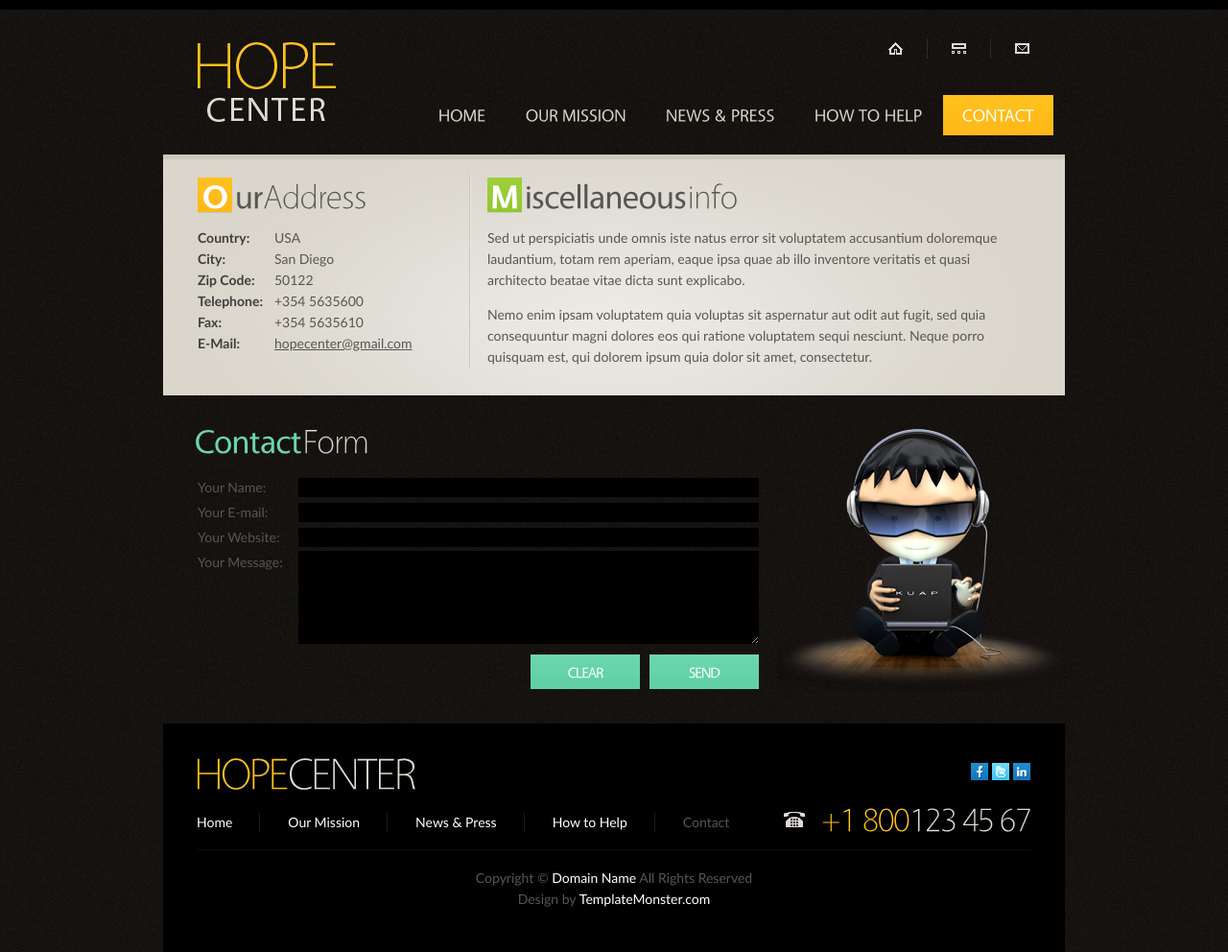
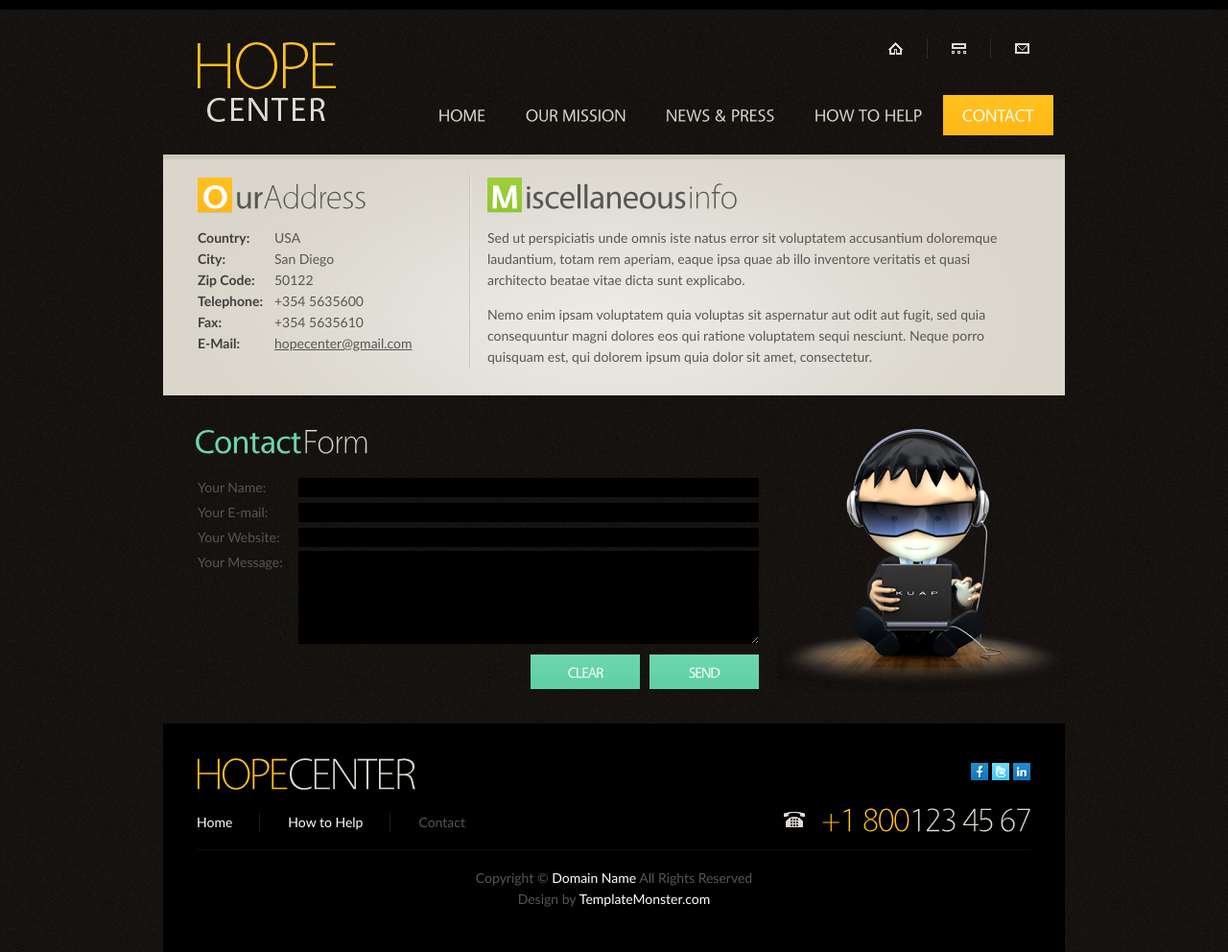
Before and after one commit to Ganpat6070/donation-camp, a plain HTML site: page hope-center/contact.html in a window 1280 px wide. Shown: the whole page at 96% size. Drawn offline with Linux system fonts and the light colour scheme.

```diff
--- a/hope-center/contact.html
+++ b/hope-center/contact.html
@@ -107,8 +107,7 @@
         <nav>
           <ul id="footer_menu">
             <li><a href="index.html">Home</a></li>
-            <li><a href="mission.html">Our Mission</a></li>
-            <li><a href="news.html">News &amp; Press</a></li>
+
             <li><a href="help.html">How to Help</a></li>
             <li class="end active"><a href="contact.html">Contact</a></li>
           </ul>
```
